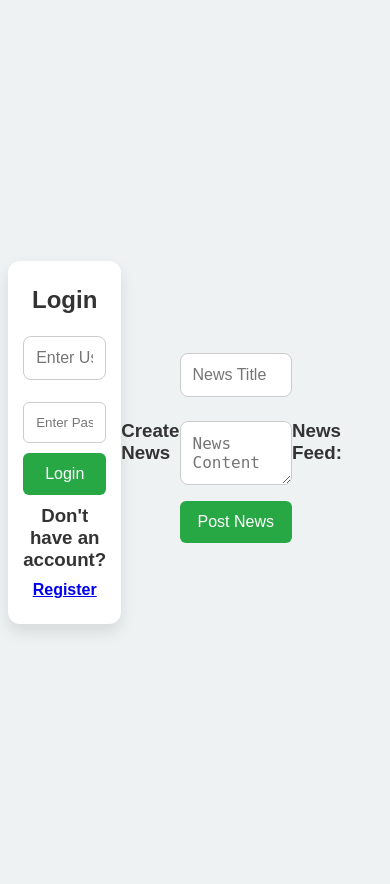
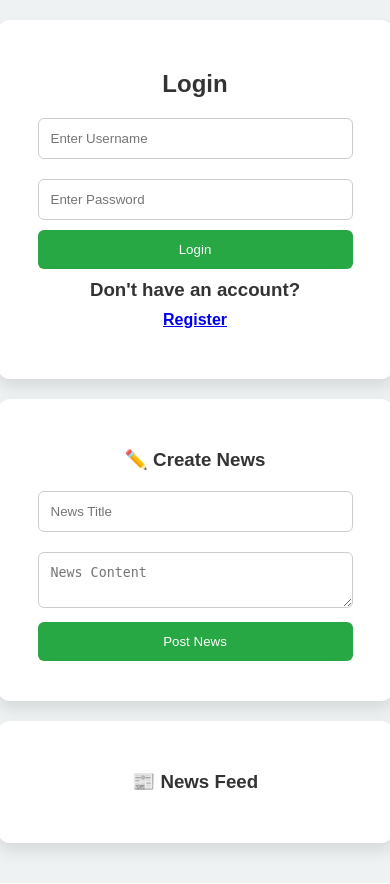
Before and after one commit to ChaimaeBinjach/Interactive-Number-Guessing-Game, a PHP site: page / in a window 390 px wide. Run offline with PHP 8.4, Linux system fonts and the light colour scheme; data comes from the database, SQL or seed files in the repository; data that the repository does not hold is empty.

Commit message:
Fixing the new's functions

```diff
--- a/index.php
+++ b/index.php
@@ -354,25 +354,27 @@ if (isset($_GET['logout'])) {
             font-family: 'Arial', sans-serif;
             background-color: #eef2f3;
             display: flex;
-            justify-content: center;
+            flex-direction: column;
+            /*justify-content: center;*/
             align-items: center;
-            height: 100vh;
+            /*height: 100vh;*/
             margin: 0;
             padding: 20px;
         }
 /* Styling for the container*/
-        .container {
+        .container, .news-container {
             background-color: #fff;
             padding: 40px;
             border-radius: 12px;
             box-shadow: 0 8px 16px rgba(0, 0, 0, 0.1);
             width: 100%;
             max-width: 500px;
+            margin-bottom: 20px;
             text-align: center;
             transition: transform 0.2s;
         }
 
-        .container:hover {
+        .container:hover, .news-container:hover {
             transform: scale(1.02);
         }
 
@@ -381,7 +383,7 @@ if (isset($_GET['logout'])) {
             margin: 10px 0;
         }
 
-        input[type="text"], input[type="password"] {
+        input[type="text"], input[type="password"], textarea {
             width: 100%;
             padding: 12px;
             margin: 10px 0;
@@ -391,12 +393,12 @@ if (isset($_GET['logout'])) {
             transition: border 0.3s;
         }
 
-        input[type="text"]:focus, input[type="password"]:focus {
+        input[type="text"]:focus, input[type="password"]:focus, textarea:focus {
             border-color: #28a745;
             outline: none;
         }
 
-        input[type="submit"] {
+        input[type="submit"], .button {
             background-color: #28a745;
             color: white;
             padding: 12px 20px;
@@ -407,7 +409,7 @@ if (isset($_GET['logout'])) {
             transition: background-color 0.3s;
         }
 
-        input[type="submit"]:hover {
+        input[type="submit"]:hover, .button:hover {
             background-color: #218838;
         }
 
@@ -443,154 +445,63 @@ if (isset($_GET['logout'])) {
     background-color: #218838;
 }
 
-/* News section styling */* News Section Styling */
-        .news-container {
-            background-color: #fff;
-            padding: 30px;
+.news-item {
+            padding: 25px;
             border-radius: 12px;
-            box-shadow: 0 8px 20px rgba(0, 0, 0, 0.12);
-            margin-top: 20px;
-            width: 100%;
-            max-width: 900px;
-        }
-
-        .news-container h3 {
-            font-size: 2rem;
-            color: #333;
+            background-color: #f9f9f9;
+            box-shadow: 0 6px 12px rgba(0, 0, 0, 0.08);
             margin-bottom: 20px;
-            font-weight: 600;
-            text-align: center;
-            border-bottom: 2px solid #f0f0f0;
-            padding-bottom: 10px;
-        }
-
-        /* Individual News Item Styling */
-        .news-item {
-            background-color: #fff;
-            border-radius: 12px;
-            padding: 25px;
-            margin-bottom: 20px;
-            box-shadow: 0 6px 12px rgba(0, 0, 0, 0.08);
             transition: transform 0.3s ease, box-shadow 0.3s ease;
         }
 
-        .news-item:hover {
-            transform: translateY(-10px);
-            box-shadow: 0 8px 16px rgba(0, 0, 0, 0.15);
-        }
-
         .news-item h4 {
+            margin-bottom: 10px;
             font-size: 1.8rem;
             color: #4e4e4e;
-            margin-bottom: 10px;
-            font-weight: 700;
-            transition: color 0.3s;
-        }
-
-        .news-item h4:hover {
-            color: #28a745;
         }
 
         .news-item p {
-            font-size: 1.1rem;
             color: #666;
             line-height: 1.6;
-            margin-bottom: 20px;
         }
 
-        .news-item small {
-            font-size: 0.9rem;
-            color: #999;
+        .update-delete-buttons {
+            display: flex;
+            gap: 10px;
+            margin-top: 15px;
         }
 
-        /* Buttons for Update and Delete */
-        .news-item .update-delete-buttons {
-            display: flex;
-            gap: 15px;
-            justify-content: flex-start;
+        .update-delete-buttons button {
+            padding: 10px;
+            border-radius: 6px;
+            border: none;
+            cursor: pointer;
+            font-size: 1rem;
         }
 
-        .news-item .update-delete-buttons button {
+        .update-delete-buttons .update {
             background-color: #007bff;
             color: white;
-            padding: 10px 18px;
-            border: none;
-            border-radius: 6px;
-            cursor: pointer;
-            font-size: 1rem;
-            transition: background-color 0.3s, transform 0.2s;
         }
 
-        .news-item .update-delete-buttons button:hover {
+        .update-delete-buttons .update:hover {
             background-color: #0056b3;
-            transform: scale(1.05);
         }
 
-        .news-item .update-delete-buttons button.delete {
+        .update-delete-buttons .delete {
             background-color: #dc3545;
+            color: white;
         }
 
-        .news-item .update-delete-buttons button.delete:hover {
+        .update-delete-buttons .delete:hover {
             background-color: #c82333;
         }
 
-        /* News Creation Form Styling */
-        form input[type="text"], form textarea {
-            width: 100%;
-            padding: 15px;
-            margin: 12px 0;
-            border-radius: 8px;
-            border: 1px solid #ccc;
-            font-size: 1.1rem;
-            transition: border 0.3s ease;
-            box-sizing: border-box;
-        }
-
-        form input[type="text"]:focus, form textarea:focus {
-            border-color: #28a745;
-            outline: none;
-        }
-
-        /* Submit Button Styling */
-        form input[type="submit"] {
-            background-color: #28a745;
-            color: white;
-            padding: 15px 20px;
-            border: none;
-            border-radius: 6px;
-            cursor: pointer;
-            width: 100%;
-            font-size: 1.1rem;
-            transition: background-color 0.3s, transform 0.3s ease;
-        }
-
-        form input[type="submit"]:hover {
-            background-color: #218838;
-            transform: translateY(-3px);
-        }
 
         /* Mobile Responsiveness */
         @media screen and (max-width: 768px) {
-            .container {
-                padding: 15px;
-            }
-
-            .news-container {
-                padding: 20px;
-            }
-
-            .news-item {
-                padding: 20px;
-            }
-
-            form input[type="text"], form textarea {
-                padding: 12px;
-                font-size: 1rem;
-            }
-
-            form input[type="submit"] {
-                padding: 12px 18px;
-                font-size: 1rem;
+            .container, .news-container {
+                width: 90%;
             }
         }
 
@@ -627,17 +538,19 @@ if (isset($_GET['logout'])) {
         </form>
     <?php } ?>
 </div>
-<h3>Create News</h3>
+<div class="container">
+    <h3> <span class="emoji-pencil">✏️</span> Create News</h3>
     <form method="POST">
-    <input type="text" name="news_title" placeholder="News Title" required><br>
-    <textarea name="news_content" placeholder="News Content" required></textarea><br>
+        <input type="text" name="news_title" placeholder="News Title" required>
+        <textarea name="news_content" placeholder="News Content" required></textarea>
         <input type="submit" name="create_news" value="Post News">
     </form>
+</div>
 
-<h3>News Feed:</h3>
 <div class="news-container">
+<h3><span class="emoji-news">📰</span> News Feed</h3>
+
     <?php
-    // Display news with update and delete options in one form
     $query = "SELECT news.*, users.username FROM news JOIN users ON news.user_id = users.id ORDER BY news.created_at DESC";
     $result = mysqli_query($link, $query);
 
@@ -645,27 +558,21 @@ if (isset($_GET['logout'])) {
         echo "<div class='news-item'>";
         echo "<h4>" . htmlspecialchars($row['title']) . " <small>by " . htmlspecialchars($row['username']) . " at " . $row['created_at'] . "</small></h4>";
         echo "<p>" . htmlspecialchars($row['content']) . "</p>";
-
-        // Show form for update and delete if the user is the creator or admin
-        if (isset($_SESSION['logged_in']) && $_SESSION['logged_in']) {
-            if ($_SESSION['role'] === 'admin' || $_SESSION['user_id'] == $row['user_id']) {
-                echo "<div class='update-delete-buttons'>
-                        <form method='POST'>
+        if (isset($_SESSION['logged_in']) && ($_SESSION['role'] === 'admin' || $_SESSION['user_id'] == $row['user_id'])) {
+            echo "<div class='update-delete-buttons'>";
+            echo "<form method='POST'>
                     <input type='hidden' name='news_id' value='" . $row['id'] . "'>
                     <input type='text' name='news_title' value='" . htmlspecialchars($row['title']) . "' required>
                     <textarea name='news_content' required>" . htmlspecialchars($row['content']) . "</textarea>
-                            <button type='submit' name='update_news'>Update News</button>
-                            <button type='submit' name='delete_news' onclick=\"return confirm('Are you sure you want to delete this news?');\">Delete News</button>
-                        </form>
-                    </div>";
-            }
+                    <button type='submit' class='update' name='update_news'>Update</button>
+                    <button type='submit' class='delete' name='delete_news' onclick=\"return confirm('Are you sure?');\">Delete</button>
+                  </form>";
+            echo "</div>";
         }
         echo "</div>";
     }
     ?>
 </div>
-
-
 
 
 
```
Also changed, not shown: game.php (+107 -16 lines). Lines whose indentation alone changed are shown as unchanged.
